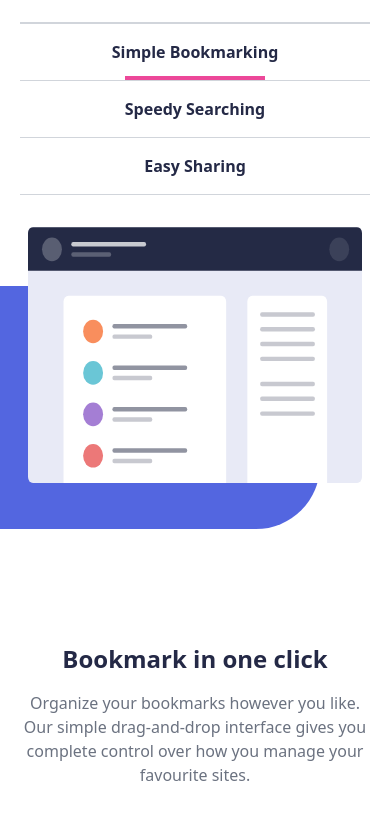
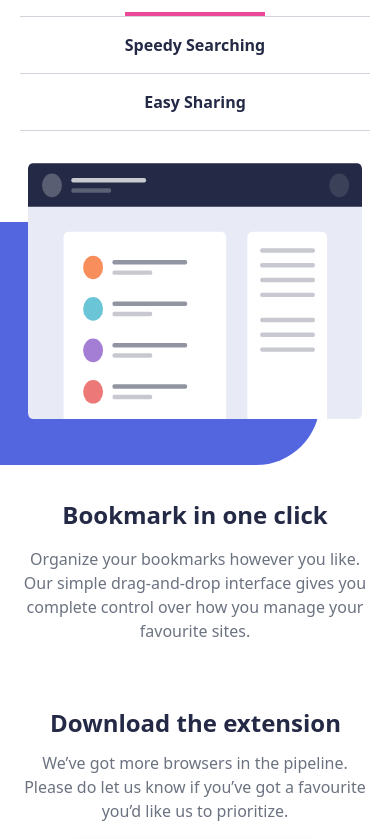
Before and after one commit to AlexisKcc8/landing-page-bookmark, a React (Vite) app: page / in a window 390 px wide. Shown: the part 1158-1997 px from the top of the page. Built offline with nearby package versions, Linux system fonts and the light colour scheme.

Commit message:
overfloow hidden add in each section

```diff
--- a/src/components/CardExtension.jsx
+++ b/src/components/CardExtension.jsx
@@ -1,26 +1,38 @@
+import { InView } from "react-intersection-observer";
+
 export const CardExtension = (props) => {
   const { extension, index } = props;
 
   const { id, srcImg, altImg, title, version } = extension;
-
+  const options = {
+    triggerOnce: true, // La función inView se activará una sola vez
+    threshold: 0, // La mitad del elemento debe estar visible para activar la detección
+  };
   return (
-    <div
+    <InView {...options}>
+      {({ inView, ref }) => (
+        <article
+          ref={ref}
           className={`w-[80%] h-[25rem] flex flex-col shadow-2xl ${
             index == 1 ? " lg:mt-[5rem]" : index >= 2 ? "lg:mt-[10rem]" : ""
-      }`}
+          } animate__animated ${inView ? "animate__bounceInRight" : ""}`}
         >
-      <div className="bg-white flex flex-col justify-center items-center grow">
+          <section className="bg-white flex flex-col justify-center items-center grow">
             <figure>
               <img src={srcImg} alt={altImg} />
             </figure>
-        <h3 className="text-2xl text-blue-darker font-bold my-3">{title}</h3>
+            <h3 className="text-2xl text-blue-darker font-bold my-3">
+              {title}
+            </h3>
             <p className=" text-gray-500">{version}</p>
-      </div>
+          </section>
           <footer className="flex justify-center items-center  p-5 border-0 border-dotted border-t-4">
             <button className="w-full bg-blue-light p-5 text-white font-bold rounded-md hover:bg-white hover:text-blue-light hover:border-blue-light hover:border-2">
               Add & Install Extension
             </button>
           </footer>
-    </div>
+        </article>
+      )}
+    </InView>
   );
 };
--- a/src/components/ItemSlide.jsx
+++ b/src/components/ItemSlide.jsx
@@ -9,7 +9,7 @@ export const ItemSlide = (props) => {
     <li
       key={idSlide}
       id={idSlide}
-      className=" absolute top-0 left-0 transition-opacity w-full h-full bg-white opacity-0 first:opacity-100 target:opacity-100 lg:flex "
+      className=" absolute top-0 left-0 transition-opacity w-full h-auto bg-white opacity-0 first:opacity-100 target:opacity-100 lg:flex "
     >
       <div className="px-7  h-[16rem] relative lg:w-[50%] lg:px-0 lg:h-auto lg:flex  lg:items-center">
         <figure className="w-[100%] h-[100%] bg-white lg:w-[30rem] lg:h-[23rem]">
@@ -24,11 +24,11 @@ export const ItemSlide = (props) => {
         </div>
       </div>
 
-      <div className="mt-16 lg:mt-0 lg:w-[50%] lg:text-start lg:flex lg:flex-col lg:justify-around py-20">
-        <h2 className=" font-bold text-blue-darker my-4 text-2xl lg:text-3xl ">
+      <div className="lg:mt-0 lg:w-[50%] lg:text-start lg:flex lg:flex-col lg:justify-around py-20">
+        <h2 className=" font-bold text-blue-darker  text-2xl lg:text-3xl ">
           {title}
         </h2>
-        <p className="text-gray-500 px-[1.3rem] lg:px-0 lg:w-[85%] lg:text-[1.3rem]">
+        <p className="text-gray-500 px-[1.3rem] my-4 lg:px-0 lg:w-[85%] lg:text-[1.3rem]">
           {description}
         </p>
         <button className="hidden lg:block bg-blue-light text-white p-4 rounded-md w-[25%]">
--- a/src/layouts/Contact.jsx
+++ b/src/layouts/Contact.jsx
@@ -8,7 +8,7 @@ export const Contact = () => {
   return (
     <section
       id="section-contact"
-      className="scroll-mt-20 bg-blue-light mt-16 text-center text-white px-8 py-14 lg:flex lg:justify-center lg:items-center"
+      className="scroll-mt-20 bg-blue-light mt-16 text-center text-white px-8 py-14 overflow-hidden lg:flex lg:justify-center lg:items-center"
     >
       <div className="lg:w-[30%]">
         <InView {...options}>
--- a/src/layouts/Download.jsx
+++ b/src/layouts/Download.jsx
@@ -9,9 +9,9 @@ export const Download = () => {
   return (
     <section
       id="section-download"
-      className=" scroll-mt-20 lg:flex lg:justify-center lg:items-center"
+      className=" scroll-mt-20 lg:flex lg:justify-center lg:items-center overflow-hidden"
     >
-      <div className="lg:w-[80%]">
+      <div className="lg:w-[80%] overflow-hidden py-8">
         <InView {...options}>
           {({ inView, ref }) => (
             <article
@@ -36,13 +36,9 @@ export const Download = () => {
             </article>
           )}
         </InView>
-        <InView {...options}>
-          {({ inView, ref }) => (
+
         <article
-              ref={ref}
-              className={`flex flex-col justify-center items-center gap-8 lg:flex-row animate__animated ${
-                inView ? "animate__lightSpeedInRight" : ""
-              }`}
+          className={`flex flex-col justify-center items-center gap-8 lg:flex-row `}
         >
           {extensions.map((extension, index) => (
             <CardExtension
@@ -52,8 +48,6 @@ export const Download = () => {
             />
           ))}
         </article>
-          )}
-        </InView>
       </div>
     </section>
   );
--- a/src/layouts/Features.jsx
+++ b/src/layouts/Features.jsx
@@ -24,9 +24,9 @@ export const Features = () => {
   return (
     <section
       id="section-features"
-      className="scroll-mt-20 flex flex-col justify-start items-center text-center lg:relative "
+      className="scroll-mt-20 flex flex-col justify-start items-center overflow-hidden text-center lg:relative "
     >
-      <div className="lg:w-[80%] lg:flex lg:flex-col lg:justify-center lg:items-center">
+      <div className=" lg:w-[80%] lg:flex lg:flex-col lg:justify-center lg:items-center">
         <InView {...options}>
           {({ inView, ref }) => (
             <div
@@ -34,7 +34,7 @@ export const Features = () => {
               className=" lg:flex lg:flex-col lg:justify-center lg:items-center"
             >
               <h2
-                className={`font-bold text-2xl text-blue-darker mt-16 lg:text-3xl animate__animated ${
+                className={`font-bold text-2xl text-blue-darker  lg:text-3xl animate__animated ${
                   inView ? "animate__bounceIn" : ""
                 }`}
               >
@@ -75,7 +75,7 @@ export const Features = () => {
 
         <InView {...options}>
           {({ inView, ref }) => (
-            <div className={`relative w-full h-[30rem] mt-[2rem] mb-[8rem] `}>
+            <div className={`relative w-full h-[30rem] my-[2rem]  `}>
               <ul
                 ref={ref}
                 className={`w-full h-full animate__animated ${
--- a/src/layouts/Footer.jsx
+++ b/src/layouts/Footer.jsx
@@ -2,14 +2,18 @@ import { InView } from "react-intersection-observer";
 import { LogoBookmark } from "../components/LogoBookmark";
 
 export const Footer = () => {
+  const options = {
+    triggerOnce: true, // La función inView se activará una sola vez
+    threshold: 0,
+  };
   return (
-    <footer className=" bg-blue-darker flex flex-col justify-center items-center px-16 py-8 lg:px-0">
-      <InView>
+    <footer className=" bg-blue-darker flex flex-col justify-center items-center px-16 py-8 overflow-hidden lg:px-0">
+      <InView {...options}>
         {({ inView, ref }) => (
           <div ref={ref} className="lg:w-[80%] lg:flex lg:justify-center ">
             <section
               className={`w-full flex flex-col justify-center items-center lg:flex-row lg:justify-start animate__animated ${
-                inView ? "animate__fadeIn" : ""
+                inView ? "animate__bounceIn" : ""
               }`}
             >
               <div className="mb-5 lg:mb-0 lg:mr-8">
@@ -46,7 +50,7 @@ export const Footer = () => {
 
             <section
               className={`w-full flex justify-center items-center gap-8 mt-5 lg:mt-0 lg:justify-end animate__animated ${
-                inView ? "animate__fadeIn" : ""
+                inView ? "animate__bounceIn" : ""
               }`}
             >
               <img
--- a/src/layouts/FrequentlyAsked.jsx
+++ b/src/layouts/FrequentlyAsked.jsx
@@ -7,7 +7,7 @@ export const FrequentlyAsked = () => {
     triggerOnce: true, // La función inView se activará una sola vez
   };
   return (
-    <section className=" mt-28 px-6 lg:flex lg:justify-center lg:items-center">
+    <section className="mt-16 px-6 lg:flex lg:justify-center lg:items-center overflow-hidden">
       <div className="lg:w-[40%]">
         <InView {...options}>
           {({ inView, ref }) => (
--- a/src/layouts/Hero.jsx
+++ b/src/layouts/Hero.jsx
@@ -10,7 +10,7 @@ export const Hero = () => {
   };
 
   return (
-    <section className="flex flex-col justify-center items-center  mt-24  lg:flex-row  lg:relative lg:overflow-hidden h-screen">
+    <section className="flex flex-col justify-center items-center  mt-24  lg:flex-row  lg:relative overflow-hidden h-screen">
       <div className="lg:flex lg:w-[80%] overflow-hidden">
         <InView {...options}>
           {({ inView, ref }) => (
```
Lines whose indentation alone changed are shown as unchanged.
